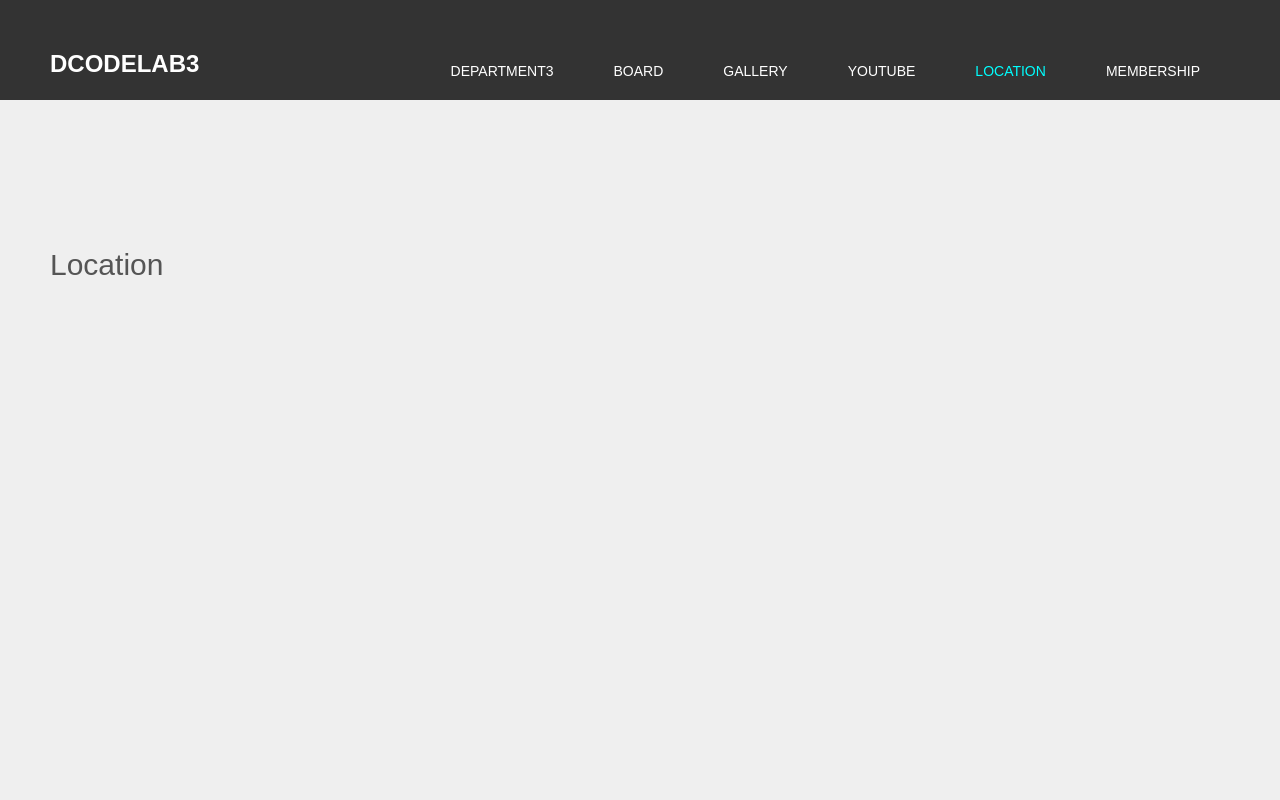
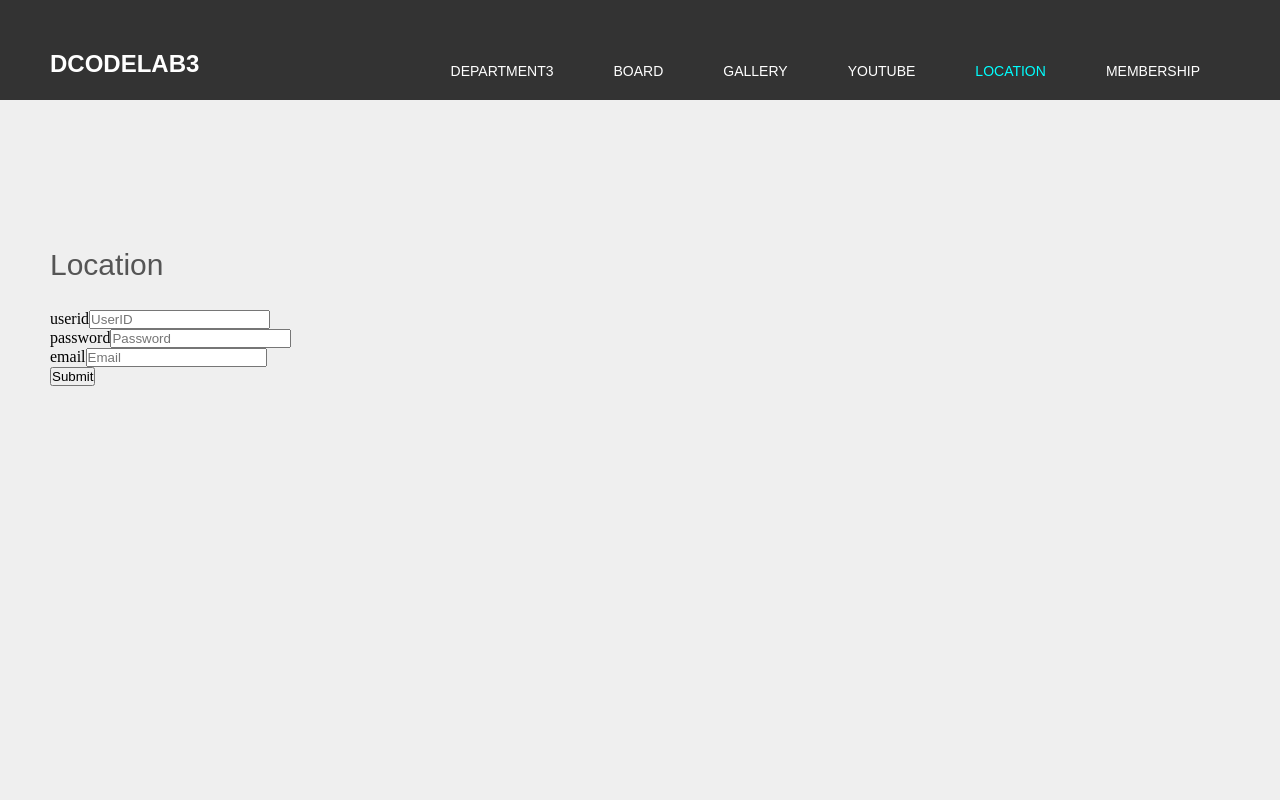
Before and after one commit to dcodelabTutor/react_portfolio_basic, a React (Create React App) app: page /#/location in a window 1280 px wide. Shown: the top 800 px of the page. Built offline with nearby package versions, Linux system fonts and the light colour scheme.

Commit message:
폼요소에 글자 입력시 전체 인풋요소의 값을 객체형태로 state관리

```diff
--- a/src/sub/Location.js
+++ b/src/sub/Location.js
@@ -1,8 +1,56 @@
-function Location(){
+import { useState } from "react";
+
+function Location() {
+  const initValues = {
+    userid: '',
+    email: '',
+    password: ''
+  }
+  const [values, setValues] = useState(initValues);
+  const handleChange = e =>{
+    console.log(e.target);
+    const {name, value} = e.target;
+    setValues({...values, name:value});
+    console.log(values);
+  }
+
   return (
     <section className="content location">
       <div className="inner">
         <h1>Location</h1>
+        <form>
+
+          <label>userid</label>
+          <input
+            type="text"
+            name='userid'
+            placeholder='UserID'
+            value={values.userid}
+            onChange={handleChange}
+          /><br />
+
+
+          <label>password</label>
+          <input
+            type="text"
+            name='password'
+            placeholder='Password'
+            value={values.password}
+            onChange={handleChange}
+          /><br />
+
+
+          <label>email</label>
+          <input
+            type="text"
+            name='email'
+            placeholder='Email'
+            value={values.email}
+            onChange={handleChange}
+          /><br />
+
+          <button>Submit</button>
+        </form>
       </div>
     </section>
   )
--- a/src/sub/Membership.js
+++ b/src/sub/Membership.js
@@ -59,7 +59,6 @@ function Membership(){
       pattern: values.password,
       required: true,
     },
-
   ];
 
 
```
